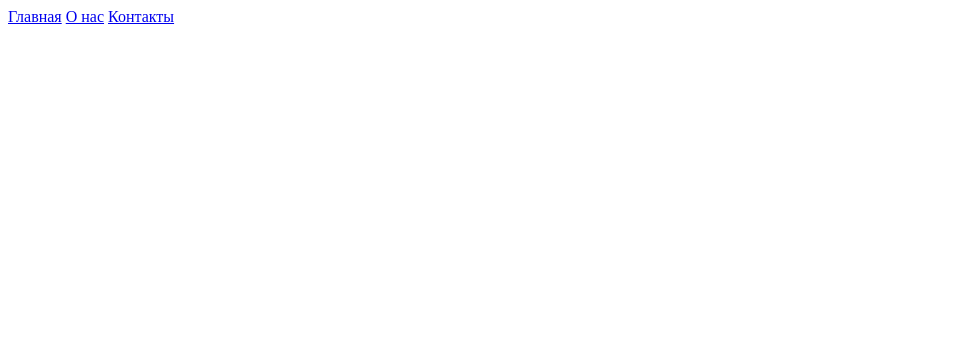
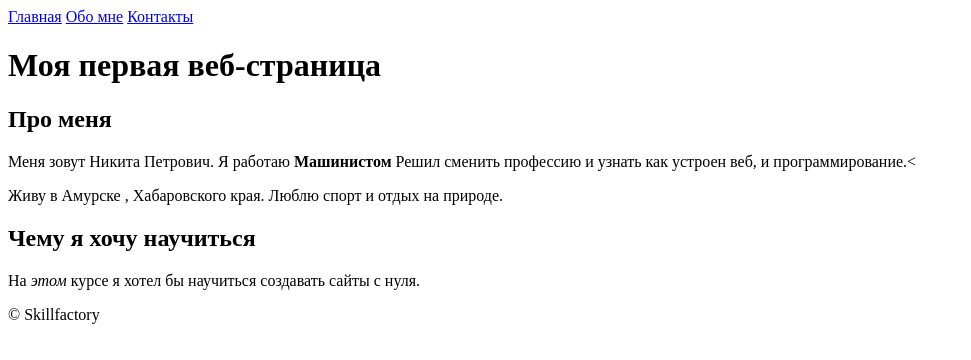
Before and after one commit to Nukita-Kichaykin/Site, a plain HTML site: page pages/index.html in a window 1280 px wide. Shown: the whole page, without its empty margins (0-971 px from the left). Drawn offline with Linux system fonts and the light colour scheme.

Commit message:
Modified file index.html, contacts.html, about.html

```diff
--- a/pages/index.html
+++ b/pages/index.html
@@ -7,10 +7,20 @@
 <body>
     <header>
         <a href="#">Главная</a>
-        <a href="pages/about.html">О нас</a>
-        <a href="pages/contacts.html">Контакты</a>
+        <a href="about.html">Обо мне</a>
+        <a href="contacts.html">Контакты</a>
     </header>
-    <main></main>
-    <footer></footer>
+    <main>
+        <h1>Моя первая веб-страница</h1>
+        <h2>Про меня</h2>
+        <p>Меня зовут Никита Петрович. Я работаю <strong>Машинистом</strong>
+        Решил сменить профессию и узнать как устроен веб, и программирование.<
+        <p>Живу в Амурске , Хабаровского края. Люблю спорт и отдых на природе.</p>
+        <h2>Чему я хочу научиться</h2>
+        <p>На <em>этом</em> курсе я хотел бы научиться создавать сайты с нуля.</p>
+    </main>
+    <footer>
+        <span>&copy;&nbsp;Skillfactory</span>
+    </footer>
 </body>
 </html>
```
Also changed, not shown: pages/about.html (+22 -0 lines), pages/contacts.html (added, +25 -0 lines), pages/contact.html (deleted).
